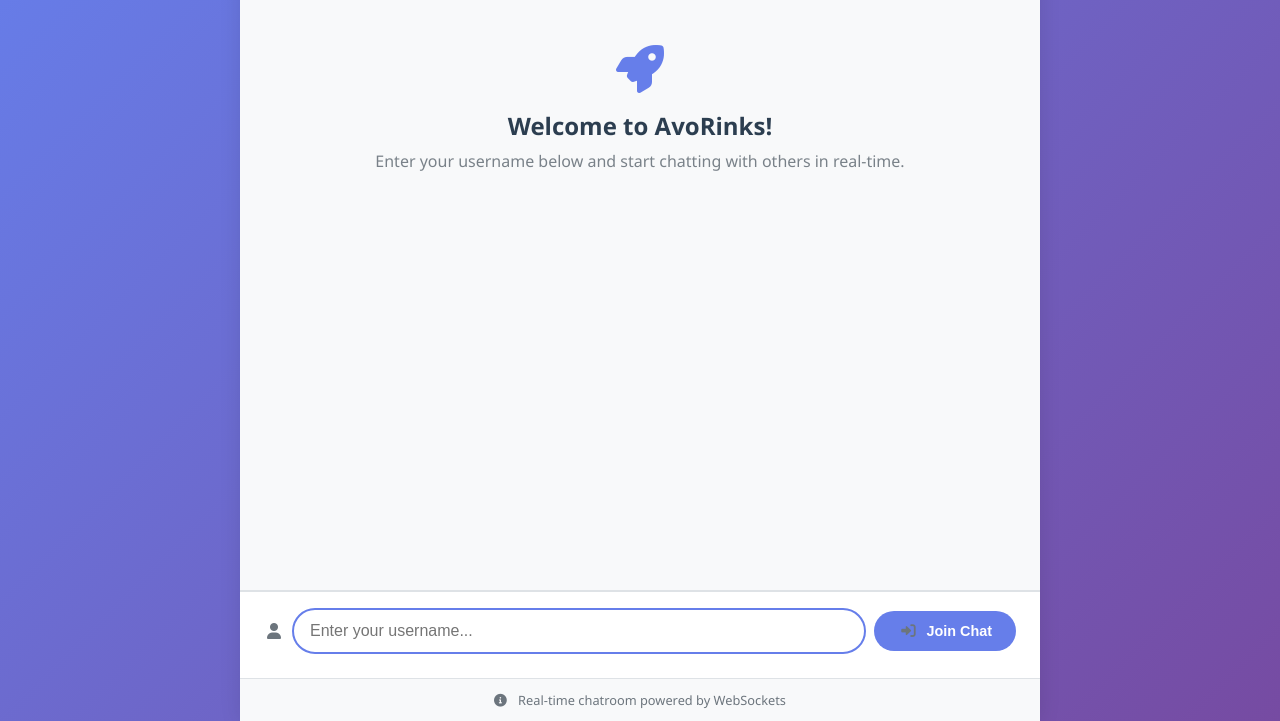
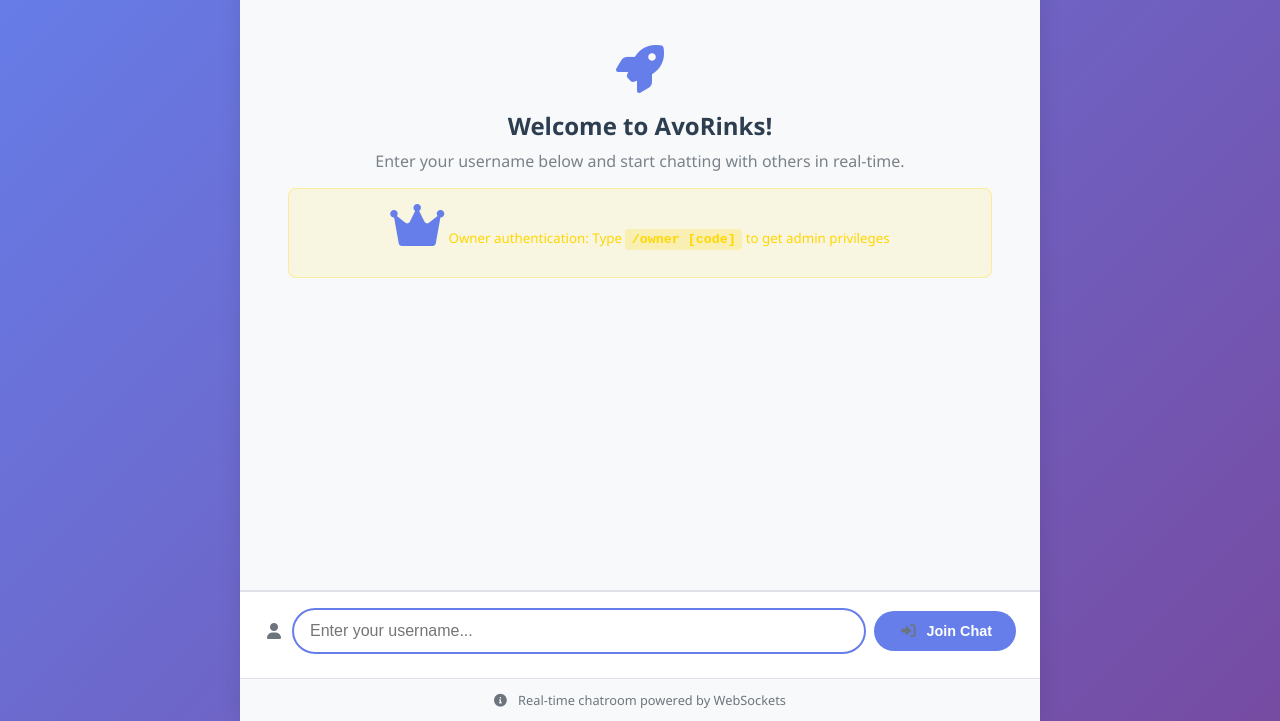
Before and after one commit to HelloYellowWorld/avorinks-chatroom, a website: page public/index.html in a window 1280 px wide. Shown: the part 79-800 px from the top of the page. Drawn offline with Linux system fonts and the light colour scheme.

Commit message:
Update index.html

```diff
--- a/public/index.html
+++ b/public/index.html
@@ -18,14 +18,20 @@
                 <span id="user-count" class="user-count">0 users online</span>
             </div>
         </header>
+
         <main class="chat-main">
             <div id="messages" class="messages-container">
                 <div class="welcome-message">
                     <i class="fas fa-rocket"></i>
                     <h2>Welcome to AvoRinks!</h2>
                     <p>Enter your username below and start chatting with others in real-time.</p>
+                    <div class="owner-info">
+                        <i class="fas fa-crown"></i>
+                        <small>Owner authentication: Type <code>/owner [code]</code> to get admin privileges</small>
+                    </div>
                 </div>
             </div>
+
             <div class="input-section">
                 <div id="username-section" class="username-section">
                     <div class="input-group">
@@ -36,6 +42,7 @@
                         </button>
                     </div>
                 </div>
+
                 <div id="chat-section" class="chat-section" style="display: none;">
                     <div class="input-group">
                         <input type="text" id="message-input" placeholder="Type your message..." maxlength="500">
@@ -49,6 +56,7 @@
                 </div>
             </div>
         </main>
+
         <footer class="chat-footer">
             <p>
                 <i class="fas fa-info-circle"></i>
@@ -57,6 +65,7 @@
             </p>
         </footer>
     </div>
+
     <script src="script.js"></script>
 </body>
 </html>
```
